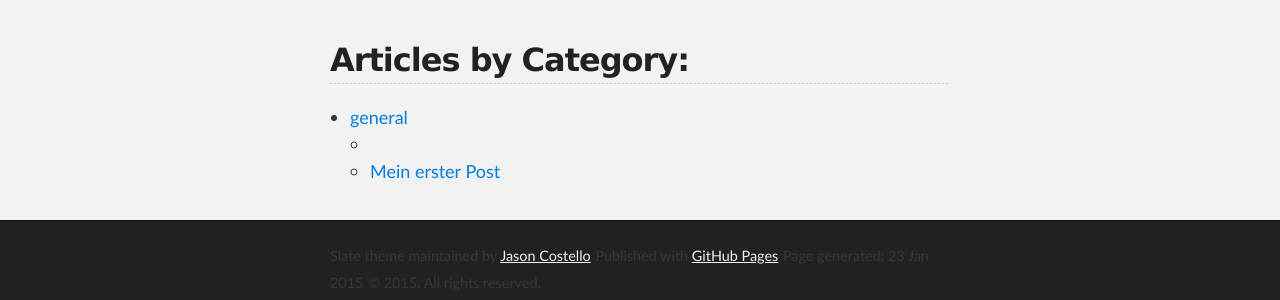
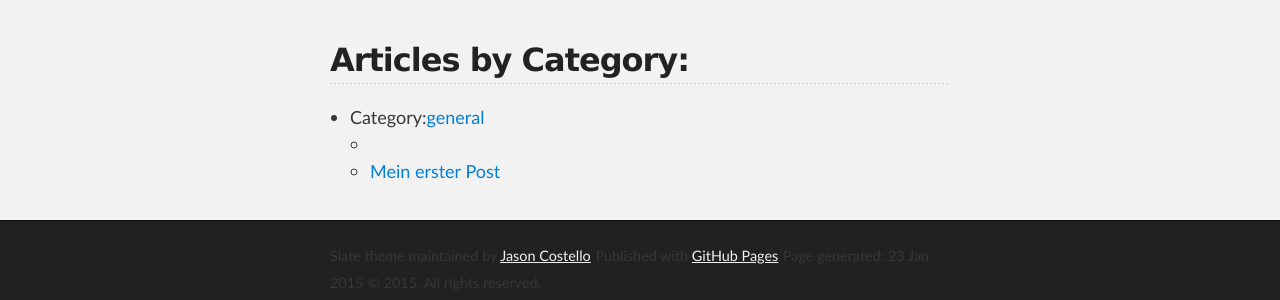
Before and after one commit to cniweb/best-practice, a Jekyll site: the page built from categories.md, in a window 1280 px wide. Shown: the part 251-551 px from the top of the page. Built offline with Jekyll 4.4.1, drawn with Linux system fonts in a browser that asks for light colours.

Commit message:
Update Categories

```diff
--- a/categories.md
+++ b/categories.md
@@ -6,7 +6,7 @@ title: Categories
   <h2>Articles by Category:</h2>
   <ul>
   {% for category in site.categories %}
-    <li><a name="{{ category | first }}">{{ category | first }}</a>
+    <li>Category:<a name="{{ category | first }}">{{ category | first }}</a>
       <ul>
       {% for posts in category %}
         {% for post in posts %}
```
